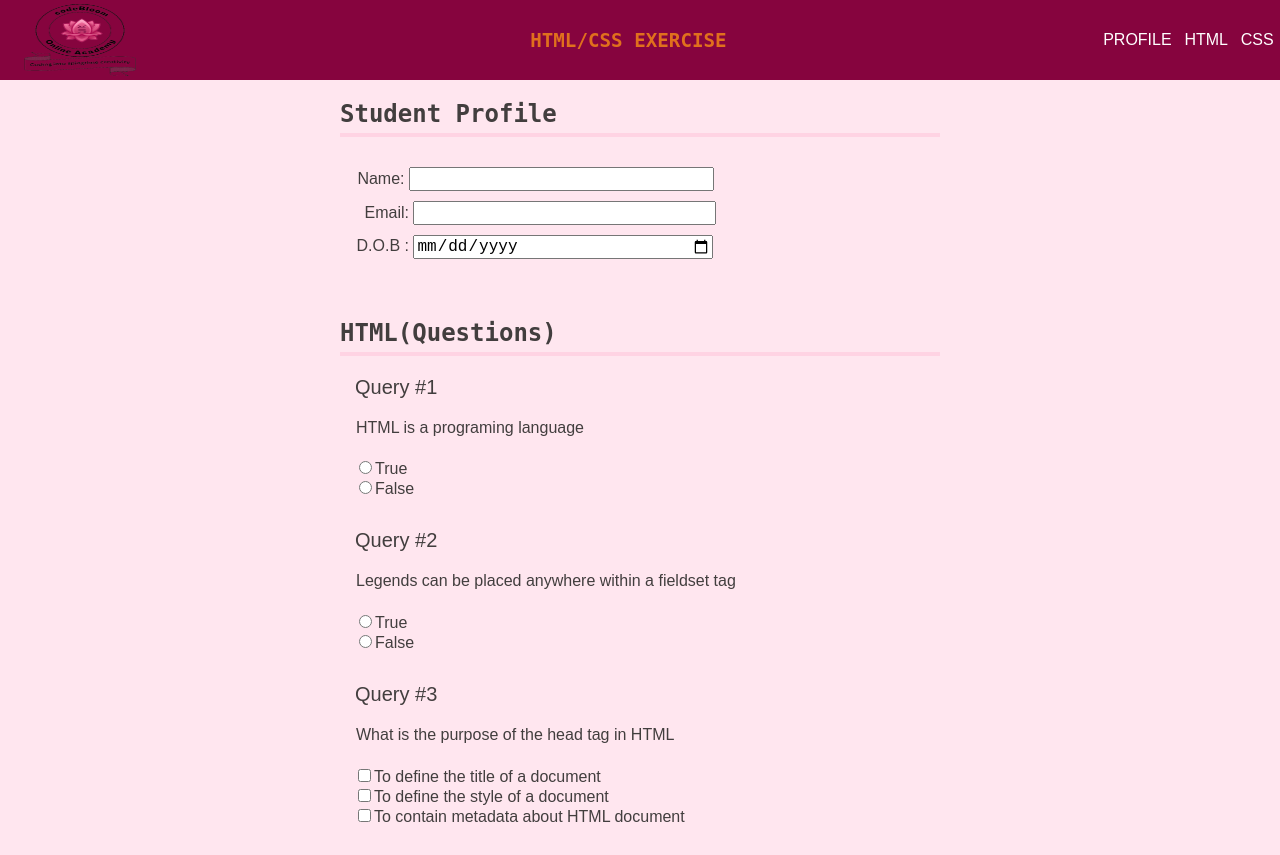
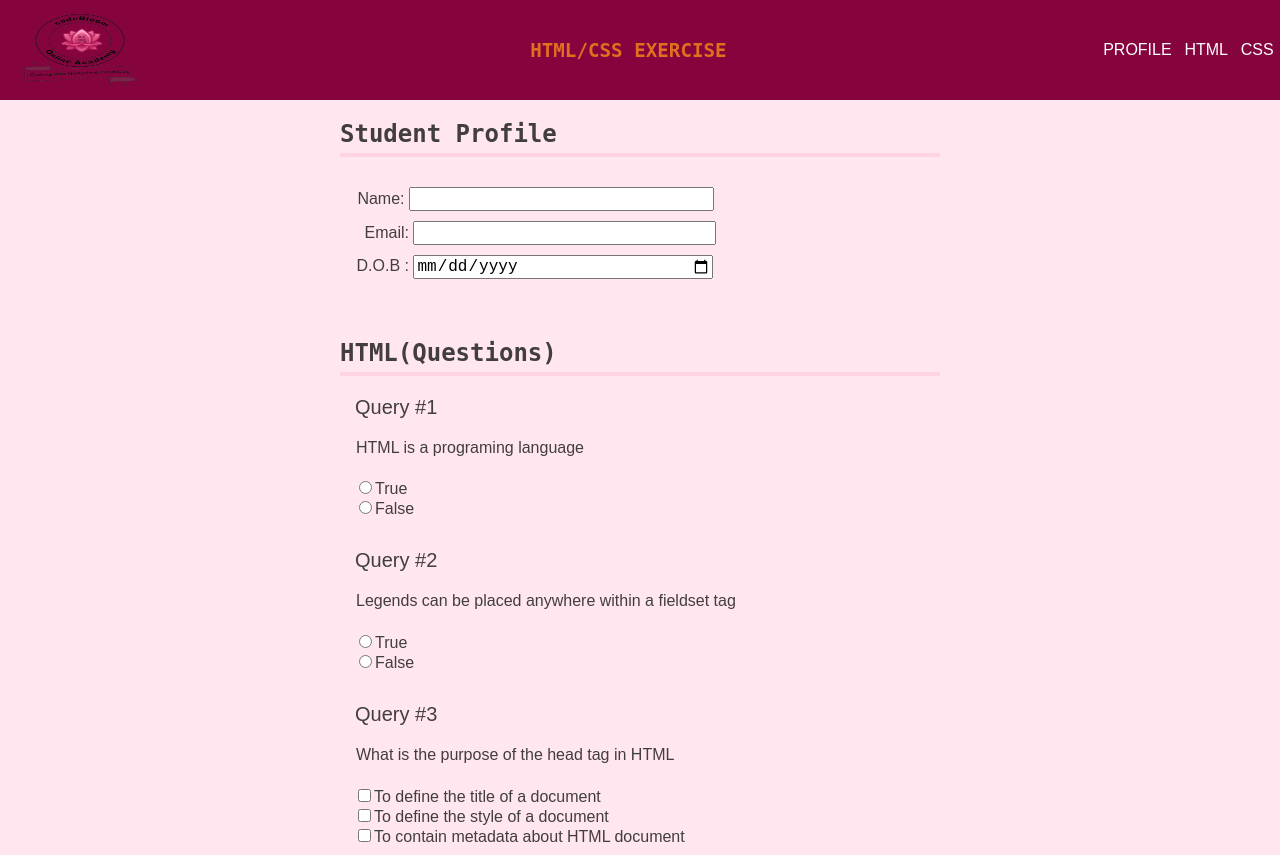
Before and after one commit to Ha-nee-fah/Query-Form, a plain HTML site: page index.html in a window 1280 px wide. Shown: the top 855 px of the page. Drawn offline with Linux system fonts and the light colour scheme.

Commit message:
Add files via upload

```diff
--- a/style.css
+++ b/style.css
@@ -150,6 +150,9 @@ address{
 
 @media (max-width:1480px){
     header{
-        height: 80px;
+        height: 100px;
     }
+    main{
+    padding-top:70px;
 }
+}
```
